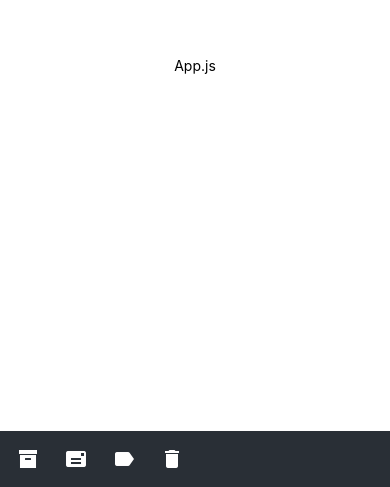
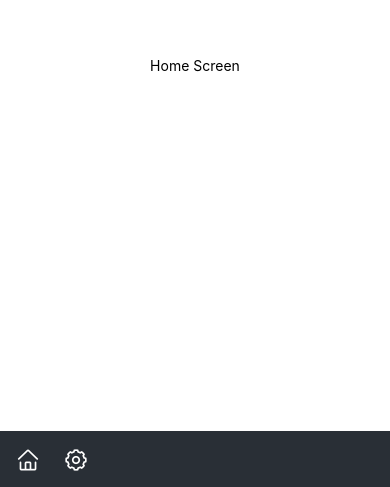
Before and after one commit to peytonurquhart/484-blind-app, a React Native app: screen / in a window 390 px wide. Shown: the part 357-844 px from the top of the page. Built offline with nearby package versions, Linux system fonts and the light colour scheme.

Commit message:
icons and navigation setup

```diff
--- a/App.js
+++ b/App.js
@@ -1,30 +1,33 @@
 import { StatusBar } from 'expo-status-bar';
-import { Navbar } from './components/Navbar.js';
+import { HomeScreen } from './components/HomeScreen.js';
+import { SettingsScreen } from './components/SettingsScreen.js';
 import { theme } from './style/theme.js';
 import React from 'react';
 import { NavigationContainer } from '@react-navigation/native';
+import { createNativeStackNavigator } from '@react-navigation/native-stack';
 import { Provider as PaperProvider } from 'react-native-paper';
-import { StyleSheet, Text, View } from 'react-native';
+
+// ICONS: https://icons.expo.fyi/
+
+const Stack = createNativeStackNavigator();
+
+const navigatorOptions = {
+   headerShown: false,
+}
 
 export default function App() {
   return (
+    <PaperProvider theme={theme}>
     <NavigationContainer>
-    <PaperProvider theme={theme}>
-      <View style={styles.container}>
-        <Navbar/>
-        <Text>App.js</Text>
-        <StatusBar style="auto" />
-      </View>
+    <StatusBar style="auto" />
+
+      <Stack.Navigator screenOptions={navigatorOptions}>
+       <Stack.Screen name="Home" component={HomeScreen}/>
+       <Stack.Screen name="Settings" component={SettingsScreen}/>
+      </Stack.Navigator>
+
+    </NavigationContainer>
     </PaperProvider>
-    </NavigationContainer>
+
   );
 }
-
-const styles = StyleSheet.create({
-  container: {
-    flex: 1,
-    backgroundColor: '#fff',
-    alignItems: 'center',
-    justifyContent: 'center',
-  },
-});
--- /dev/null
+++ b/babel.config.js
@@ -0,0 +1,6 @@
+module.exports = function(api) {
+    api.cache(true);
+    return {
+      presets: ['babel-preset-expo'],
+    };
+  };
--- /dev/null
+++ b/components/HomeScreen.js
@@ -0,0 +1,21 @@
+import * as React from 'react';
+import { Navbar } from './Navbar.js';
+import { StyleSheet, Text, View } from 'react-native';
+
+export const HomeScreen = ( {navigation} ) => {
+    return (
+        <View style={styles.container}>
+            <Text>Home Screen</Text>
+            <Navbar navigation={navigation}/>
+        </View>
+    )
+};
+
+const styles = StyleSheet.create({
+    container: {
+      flex: 1,
+      backgroundColor: 'white',
+      alignItems: 'center',
+      justifyContent: 'center',
+    },
+});
--- a/components/Navbar.js
+++ b/components/Navbar.js
@@ -1,14 +1,22 @@
 import * as React from 'react';
 import { Appbar } from 'react-native-paper';
 import { StyleSheet } from 'react-native';
+import { AntDesign } from '@expo/vector-icons';
 
-export const Navbar = () => {
+// ICONS: https://icons.expo.fyi/
+
+export const Navbar = ( {navigation} ) => {
   return (
     <Appbar style={styles.bottom}>
-      <Appbar.Action icon="archive" onPress={() => console.log('Pressed archive')} />
-      <Appbar.Action icon="mail" onPress={() => console.log('Pressed mail')} />
-      <Appbar.Action icon="label" onPress={() => console.log('Pressed label')} />
-      <Appbar.Action icon="delete" onPress={() => console.log('Pressed delete')} />
+
+      <Appbar.Action
+        onPress={() => navigation.navigate("Home")}
+        icon={({ size, color }) => ( <AntDesign name="home" size={size} color={color}/>)}/>
+
+      <Appbar.Action
+        onPress={() => navigation.navigate("Settings")}
+        icon={({ size, color }) => ( <AntDesign name="setting" size={size} color={color}/>)}/>
+
     </Appbar>
   )
 };
--- /dev/null
+++ b/components/SettingsScreen.js
@@ -0,0 +1,21 @@
+import * as React from 'react';
+import { Navbar } from './Navbar.js';
+import { StyleSheet, Text, View } from 'react-native';
+
+export const SettingsScreen = ( {navigation} ) => {
+    return (
+        <View style={styles.container}>
+            <Text>Settings Screen</Text>
+            <Navbar navigation={navigation}/>
+        </View>
+    )
+};
+
+const styles = StyleSheet.create({
+    container: {
+      flex: 1,
+      backgroundColor: 'white',
+      alignItems: 'center',
+      justifyContent: 'center',
+    },
+});
```
